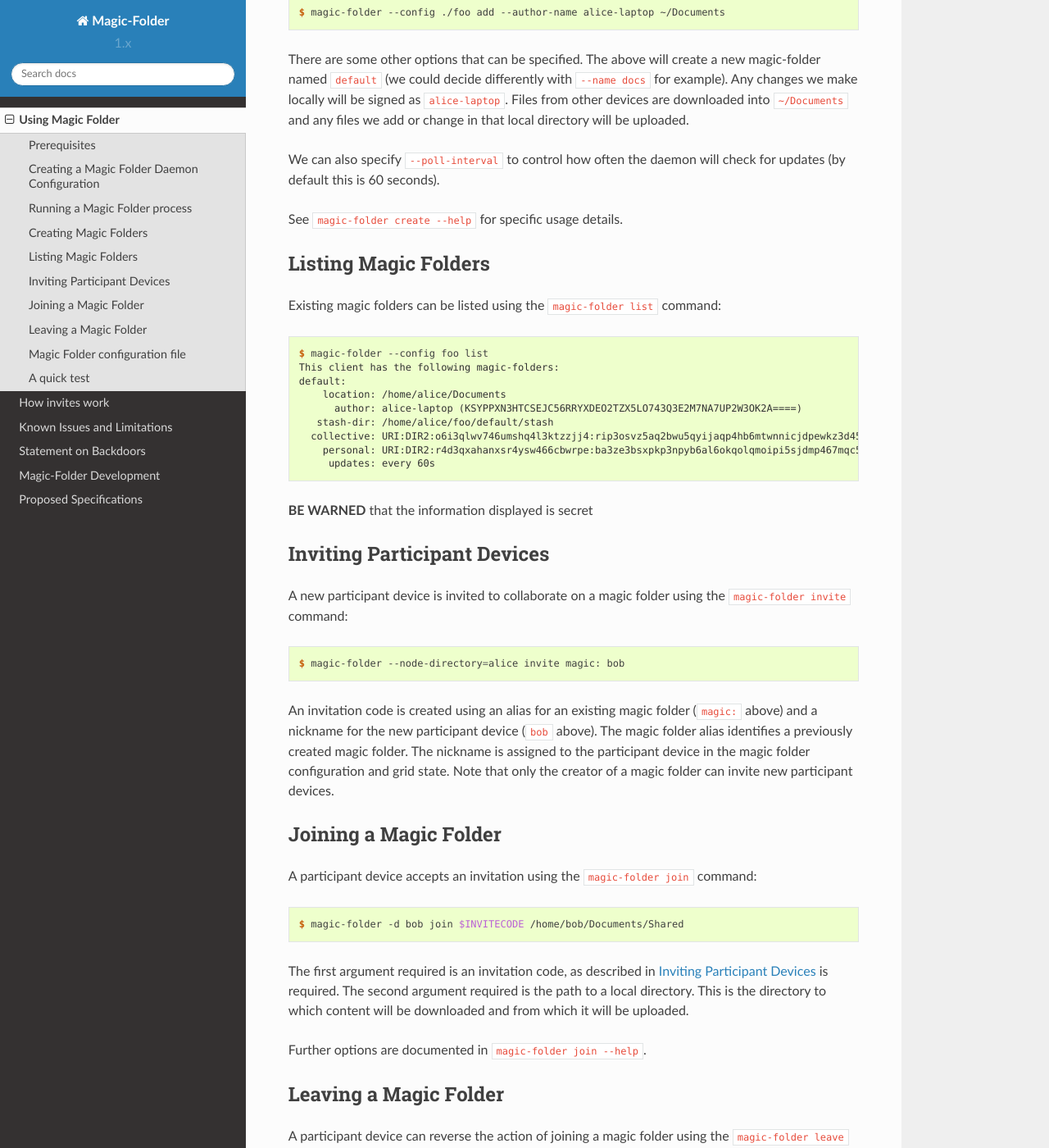
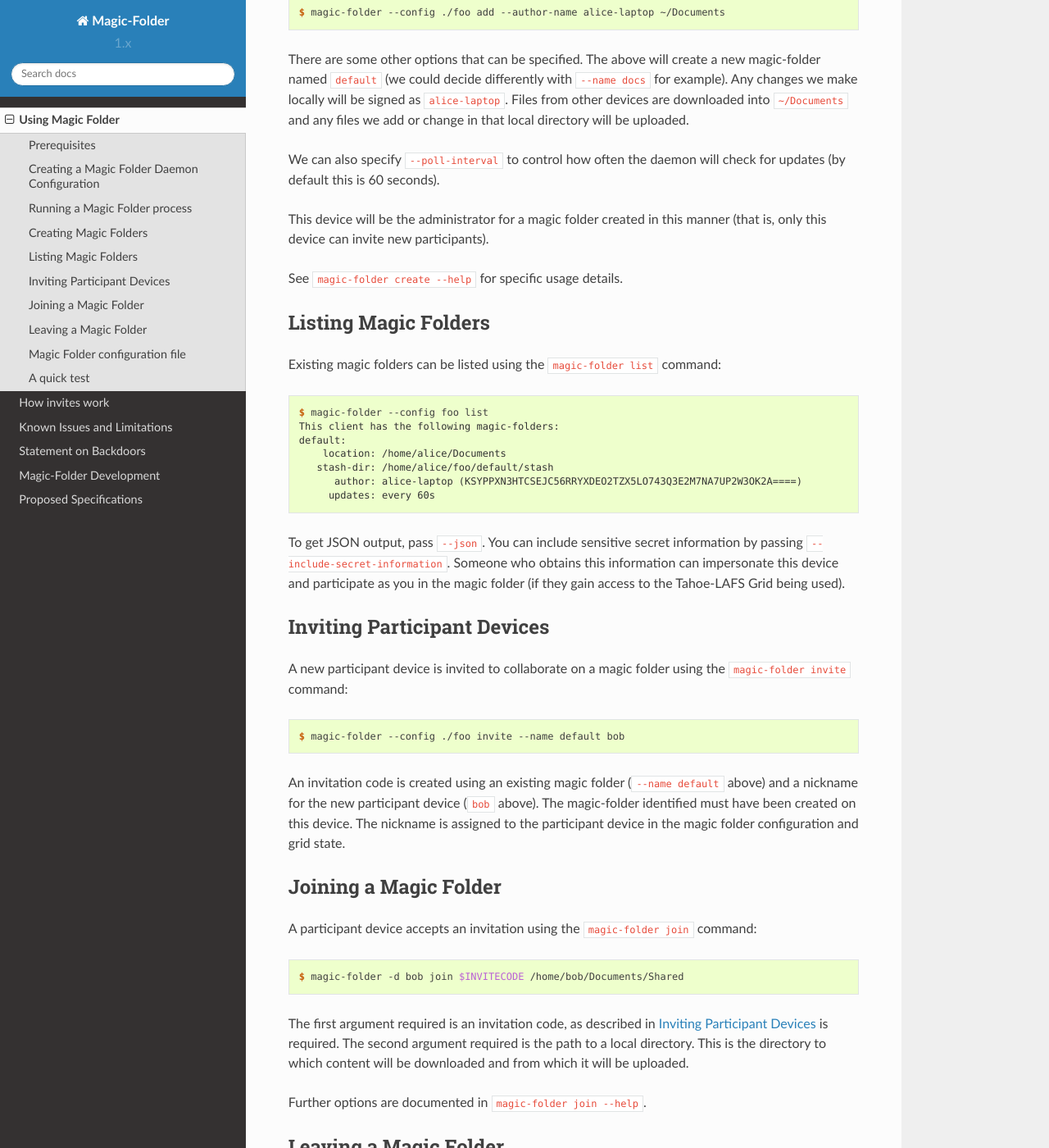
Before and after one commit to tahoe-lafs/magic-folder, a Sphinx documentation site: the page built from docs/usage.rst, in a window 1280 px wide and 1400 px high, scrolled down 1923 px. Shown: the whole window at 82% size. Built offline with Sphinx 7.4.7 and the Read the Docs theme 2.0.0, drawn with Linux system fonts in a browser that asks for light colours.

Commit message:
document 'invite' and implement it

```diff
--- a/docs/usage.rst
+++ b/docs/usage.rst
@@ -106,6 +106,9 @@
 We can also specify ``--poll-interval`` to control how often the
 daemon will check for updates (by default this is 60 seconds).
 
+This device will be the administrator for a magic folder created in
+this manner (that is, only this device can invite new participants).
+
 See ``magic-folder create --help`` for specific usage details.
 
 
@@ -121,13 +124,15 @@
    This client has the following magic-folders:
    default:
        location: /home/alice/Documents
+      stash-dir: /home/alice/foo/default/stash
          author: alice-laptop (KSYPPXN3HTCSEJC56RRYXDEO2TZX5LO743Q3E2M7NA7UP2W3OK2A====)
-      stash-dir: /home/alice/foo/default/stash
-     collective: URI:DIR2:o6i3qlwv746umshq4l3ktzzjj4:rip3osvz5aq2bwu5qyijaqp4hb6mtwnnicjdpewkz3d45ew35ksq
-       personal: URI:DIR2:r4d3qxahanxsr4ysw466cbwrpe:ba3ze3bsxpkp3npyb6al6okqolqmoipi5sjdmp467mqc5prgxmpa
         updates: every 60s
 
-**BE WARNED** that the information displayed is secret
+To get JSON output, pass ``--json``.  You can include sensitive secret
+information by passing ``--include-secret-information``. Someone
+who obtains this information can impersonate this device and participate
+as you in the magic folder (if they gain access to the Tahoe-LAFS Grid
+being used).
 
 
 Inviting Participant Devices
@@ -136,18 +141,16 @@
 A new participant device is invited to collaborate on a magic folder
 using the ``magic-folder invite`` command:
 
-
 .. code-block:: console
 
-   $ magic-folder --node-directory=alice invite magic: bob
+   $ magic-folder --config ./foo invite --name default bob
 
-An invitation code is created using an alias for an existing magic
-folder (``magic:`` above) and a nickname for the new participant
-device (``bob`` above).  The magic folder alias identifies a
-previously created magic folder.  The nickname is assigned to the
-participant device in the magic folder configuration and grid state.
-Note that only the creator of a magic folder can invite new
-participant devices.
+An invitation code is created using an existing magic folder (``--name
+default`` above) and a nickname for the new participant device
+(``bob`` above). The magic-folder identified must have been created on
+this device.  The nickname is assigned to the participant device in
+the magic folder configuration and grid state.
+
 
 Joining a Magic Folder
 ----------------------
```
Also changed, not shown: 2 other files.
